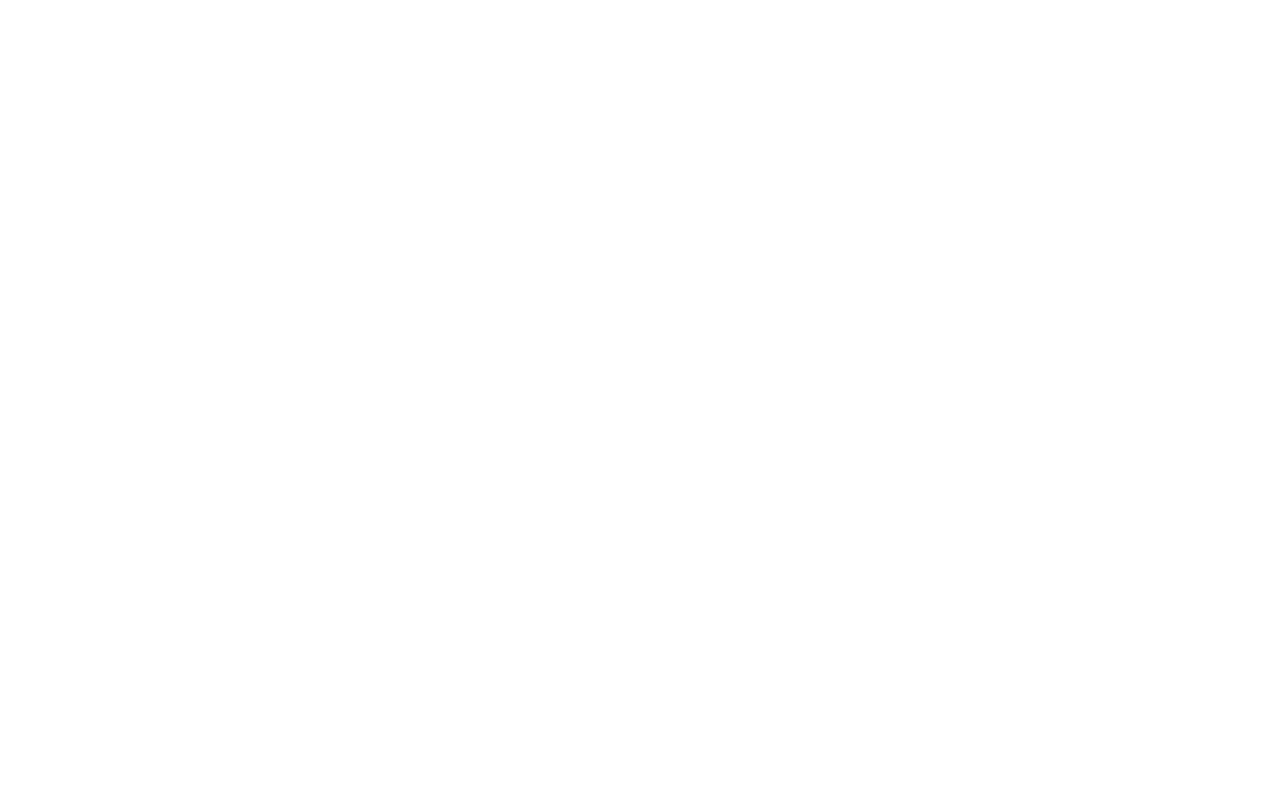
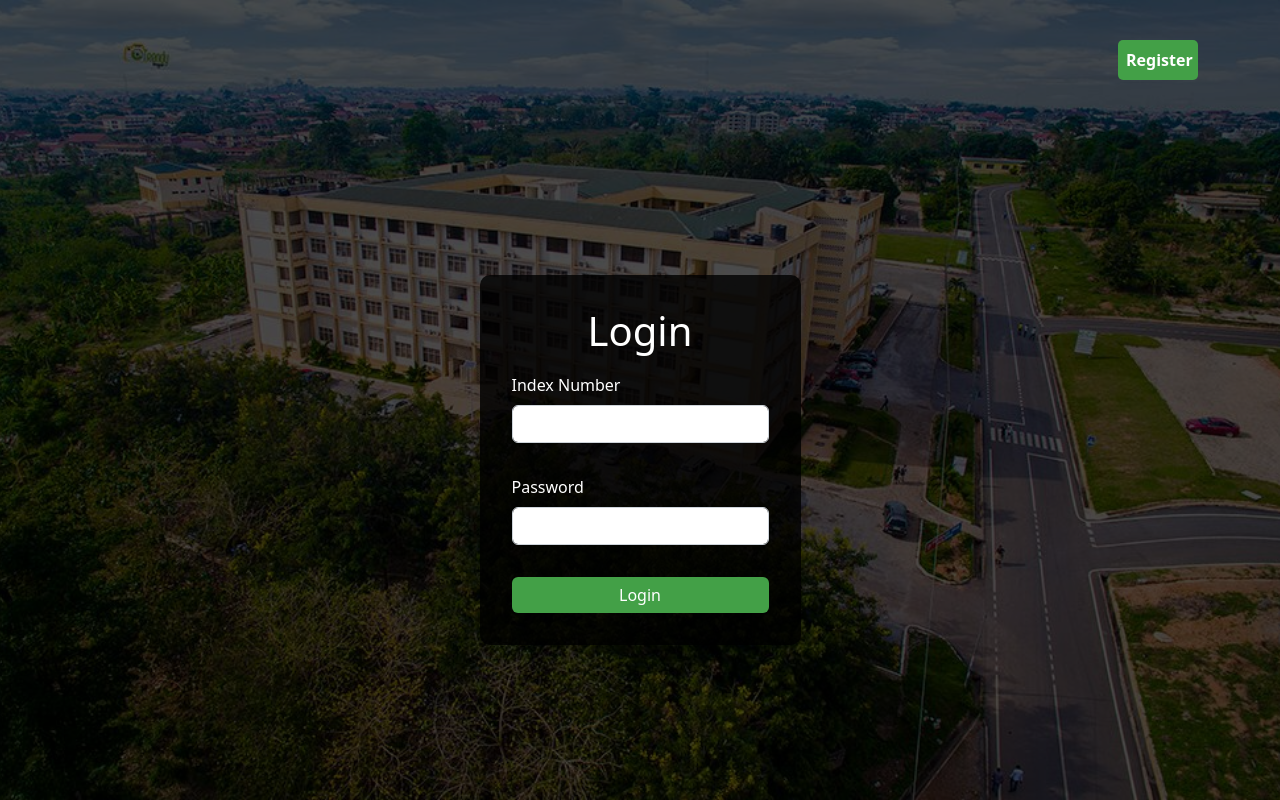
Before and after one commit to Trinity6264/intern-frontend, a React (Create React App) app: page /login in a window 1280 px wide. Before the commit this address had no page. Built offline with nearby package versions, Linux system fonts and the light colour scheme.

Commit message:
Auth screens done

```diff
--- a/src/App.jsx
+++ b/src/App.jsx
@@ -3,6 +3,7 @@
 import "react-toastify/dist/ReactToastify.css";
 import { Route, Routes } from "react-router-dom";
 import Register from "./pages/auth/Register";
+import Login from "./pages/auth/Login";
 
 function App() {
   return (
@@ -10,6 +11,7 @@
       <ToastContainer />
       <Routes>
         <Route path="/register" element={<Register />} />
+        <Route path="/login" element={<Login />} />
       </Routes>
     </div>
   );
--- a/src/components/auth/Header.jsx
+++ b/src/components/auth/Header.jsx
@@ -1,12 +1,15 @@
 import React from 'react'
 import './style/HeaderStyle.css'
-import Logo from '../../assets/imgs/logo.png'
 import { Container } from 'react-bootstrap'
+import { useNavigate } from 'react-router-dom'
 
 const Header = (props) => {
+  const nav = useNavigate();
   return (
     <Container className='d-flex justify-content-end head'>
-        <button>{props.login ? 'Login' : 'Register'}</button>
+      <button onClick={() => props.login ? nav('/login') : nav('/register')}>
+        {props.login ? 'Login' : 'Register'}
+      </button>
     </Container>
   )
 }
--- a/src/components/auth/style/HeaderStyle.css
+++ b/src/components/auth/style/HeaderStyle.css
@@ -7,7 +7,7 @@
 
 .head button {
   width: 5rem;
-  padding: 0.5rem 1rem;
+  padding: 0.5rem .5rem;
   outline: none;
   border: none;
   background-color: var(--green-500);
--- /dev/null
+++ b/src/pages/auth/Login.jsx
@@ -0,0 +1,46 @@
+import React from 'react'
+import { Button, Container, Form } from 'react-bootstrap'
+import Background from '../../components/auth/Background'
+import Header from '../../components/auth/Header'
+import './style/LoginStyle.css'
+
+const Login = () => {
+    return (
+        <section className='login'>
+            <Background />
+            <Container>
+                <div className="content">
+                    <Header />
+                    <div className="auth-wrapper">
+                        <div className="login-auth-wrapper">
+                            <h1>Login</h1>
+                            <Form style={{
+                                display: 'flex',
+                                width: '100%',
+                                flexDirection: 'column',
+                                alignItems: 'flex-start',
+                                justifyContent: 'flex-start',
+                                gap: '2rem'
+                            }}>
+                                <Form.Group style={{ width: '100%' }}>
+                                    <Form.Label htmlFor='index'>Index Number</Form.Label>
+                                    <Form.Control id='index'></Form.Control>
+                                </Form.Group>
+                                <Form.Group style={{ width: '100%' }}>
+                                    <Form.Label htmlFor='password'>Password</Form.Label>
+                                    <Form.Control id='password'></Form.Control>
+                                </Form.Group>
+                                <Form.Group style={{ width: '100%' }}>
+                                    <Button style={{ width: '100%', backgroundColor: 'var(--green-500)',border: 'none',outline:'none' }}>Login</Button>
+                                </Form.Group>
+
+                            </Form>
+                        </div>
+                    </div>
+                </div>
+            </Container>
+        </section>
+    )
+}
+
+export default Login
--- /dev/null
+++ b/src/pages/auth/style/LoginStyle.css
@@ -0,0 +1,12 @@
+.login-auth-wrapper{
+    padding: 2rem;
+    background-color: rgba(0, 0, 0, .8);
+    border-radius: 10px;
+    max-width: 90%;
+    /* width: 30rem; */
+    display: flex;
+    flex-direction: column;
+    align-items: center;
+    justify-content: center;
+    gap: 10px;
+}
```
